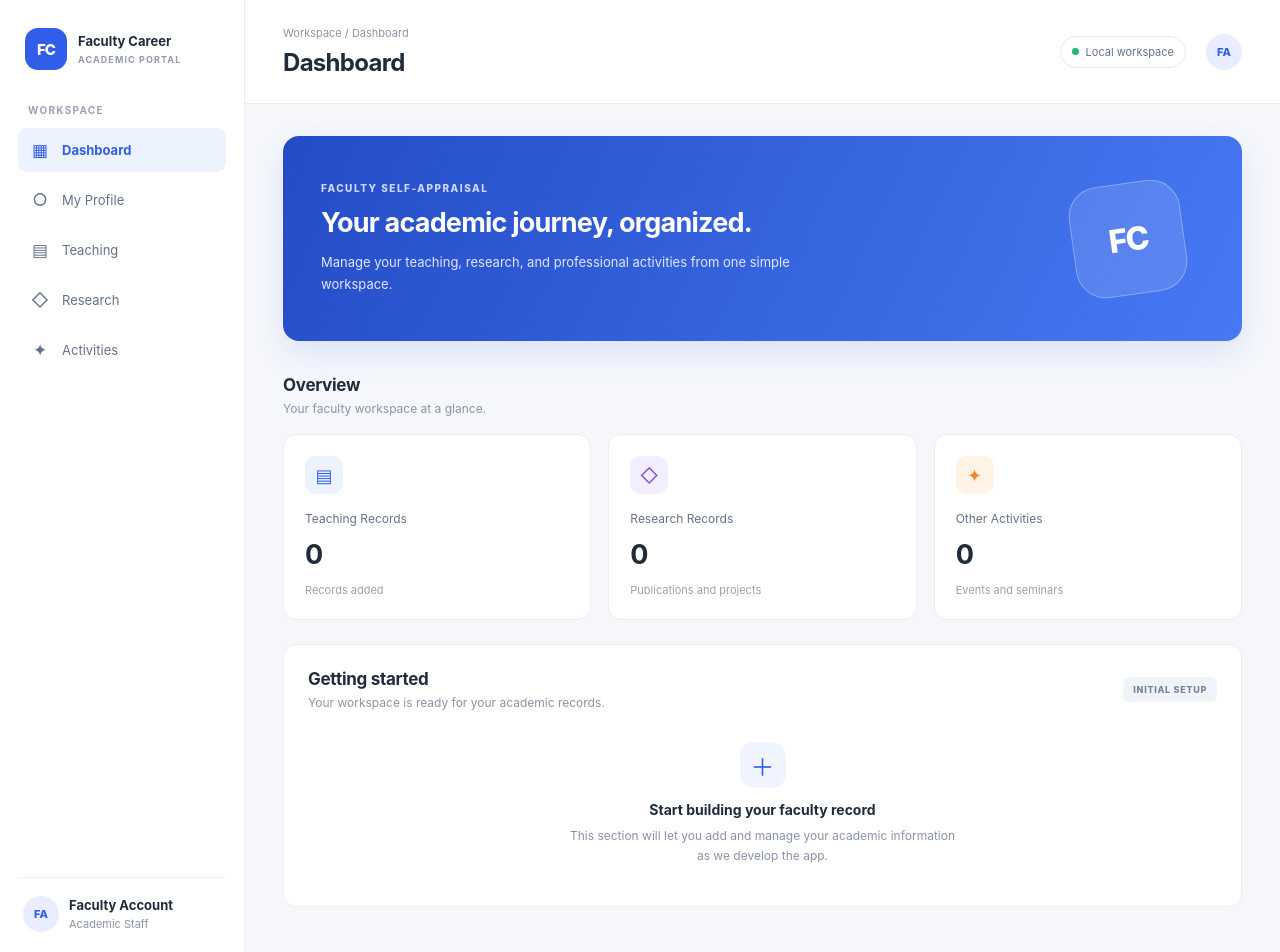
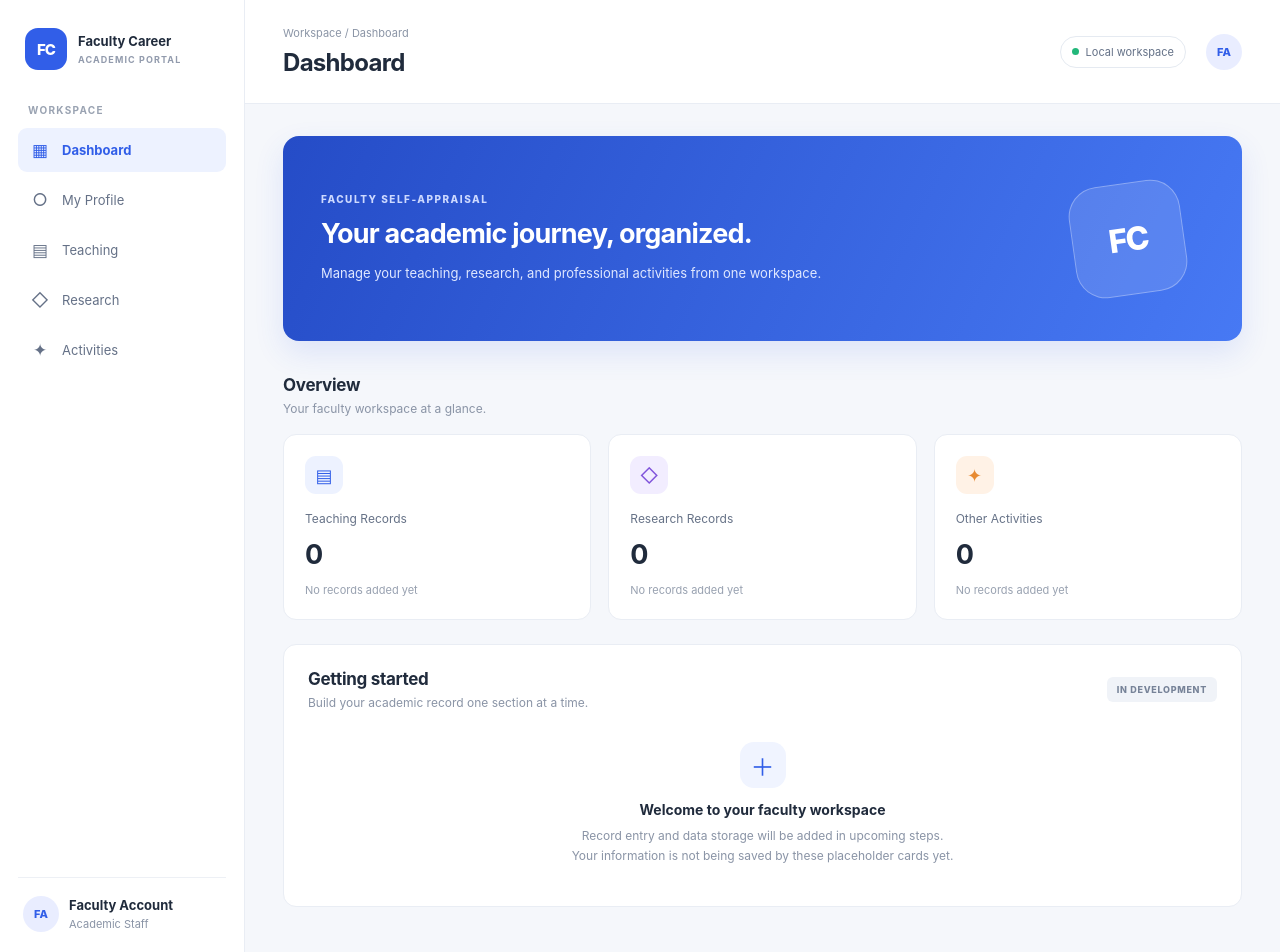
Before and after one commit to amethystakira/Faculty-Career-App, a React (Vite) app: page / in a window 1280 px wide. Built offline with nearby package versions, Linux system fonts and the light colour scheme.

Commit message:
feat: add page-specific faculty navigation content

```diff
--- a/src/App.jsx
+++ b/src/App.jsx
@@ -2,9 +2,38 @@ import React, { useState } from 'react';
 import Sidebar from './components/Sidebar';
 import Header from './components/Header';
 
-// The root component owns navigation state for the dashboard.
+// Each navigation item gets its own page description.
+const pageDetails = {
+  Dashboard: {
+    title: 'Your academic journey, organized.',
+    description: 'Manage your teaching, research, and professional activities from one workspace.',
+    sections: ['Teaching Records', 'Research Records', 'Other Activities'],
+  },
+  'My Profile': {
+    title: 'Your faculty profile',
+    description: 'Keep your professional and academic information organized.',
+    sections: ['Personal Information', 'Department Details', 'Qualifications'],
+  },
+  Teaching: {
+    title: 'Your teaching portfolio',
+    description: 'Organize your courses, lectures, and teaching contributions.',
+    sections: ['Courses', 'Lectures', 'Teaching Materials'],
+  },
+  Research: {
+    title: 'Your research portfolio',
+    description: 'Keep track of publications, projects, and scholarly work.',
+    sections: ['Publications', 'Research Projects', 'Academic Collaborations'],
+  },
+  Activities: {
+    title: 'Your academic activities',
+    description: 'Record seminars, conferences, events, and professional development.',
+    sections: ['Seminars', 'Conferences', 'Professional Development'],
+  },
+};
+
 export default function App() {
   const [activePage, setActivePage] = useState('Dashboard');
+  const page = pageDetails[activePage] || pageDetails.Dashboard;
 
   return (
     <div className="app-shell">
@@ -17,11 +46,8 @@ export default function App() {
           <div className="welcome-card">
             <div>
               <p className="eyebrow">FACULTY SELF-APPRAISAL</p>
-              <h2>Your academic journey, organized.</h2>
-              <p>
-                Manage your teaching, research, and professional activities
-                from one simple workspace.
-              </p>
+              <h2>{page.title}</h2>
+              <p>{page.description}</p>
             </div>
             <div className="welcome-illustration" aria-hidden="true">
               <span>FC</span>
@@ -30,53 +56,45 @@ export default function App() {
 
           <div className="section-heading">
             <div>
-              <h2>Overview</h2>
-              <p>Your faculty workspace at a glance.</p>
+              <h2>{activePage === 'Dashboard' ? 'Overview' : activePage}</h2>
+              <p>
+                {activePage === 'Dashboard'
+                  ? 'Your faculty workspace at a glance.'
+                  : `Explore your ${activePage.toLowerCase()} information.`}
+              </p>
             </div>
           </div>
 
           <div className="stats-grid">
-            <article className="stat-card">
-              <div className="stat-icon blue">▤</div>
-              <p>Teaching Records</p>
-              <strong>0</strong>
-              <span>Records added</span>
-            </article>
-
-            <article className="stat-card">
-              <div className="stat-icon purple">◇</div>
-              <p>Research Records</p>
-              <strong>0</strong>
-              <span>Publications and projects</span>
-            </article>
-
-            <article className="stat-card">
-              <div className="stat-icon orange">✦</div>
-              <p>Other Activities</p>
-              <strong>0</strong>
-              <span>Events and seminars</span>
-            </article>
+            {page.sections.map((section, index) => (
+              <article className="stat-card" key={section}>
+                <div className={`stat-icon ${['blue', 'purple', 'orange'][index % 3]}`}>
+                  {['▤', '◇', '✦'][index % 3]}
+                </div>
+                <p>{section}</p>
+                <strong>0</strong>
+                <span>No records added yet</span>
+              </article>
+            ))}
           </div>
 
           <section className="activity-card">
             <div className="activity-heading">
               <div>
-                <h2>{activePage === 'Dashboard' ? 'Getting started' : activePage}</h2>
-                <p>
-                  {activePage === 'Dashboard'
-                    ? 'Your workspace is ready for your academic records.'
-                    : `The ${activePage.toLowerCase()} section is ready to be developed.`}
-                </p>
+                <h2>Getting started</h2>
+                <p>Build your academic record one section at a time.</p>
               </div>
-              <span className="coming-soon">INITIAL SETUP</span>
+              <span className="coming-soon">IN DEVELOPMENT</span>
             </div>
 
             <div className="empty-state">
               <div className="empty-icon">＋</div>
-              <h3>Start building your faculty record</h3>
+              <h3>{activePage === 'Dashboard'
+                ? 'Welcome to your faculty workspace'
+                : `Start organizing your ${activePage.toLowerCase()}`}</h3>
               <p>
-                This section will let you add and manage your academic
-                information as we develop the app.
+                Record entry and data storage will be added in upcoming steps.
+                Your information is not being saved by these placeholder cards yet.
               </p>
             </div>
           </section>
```
